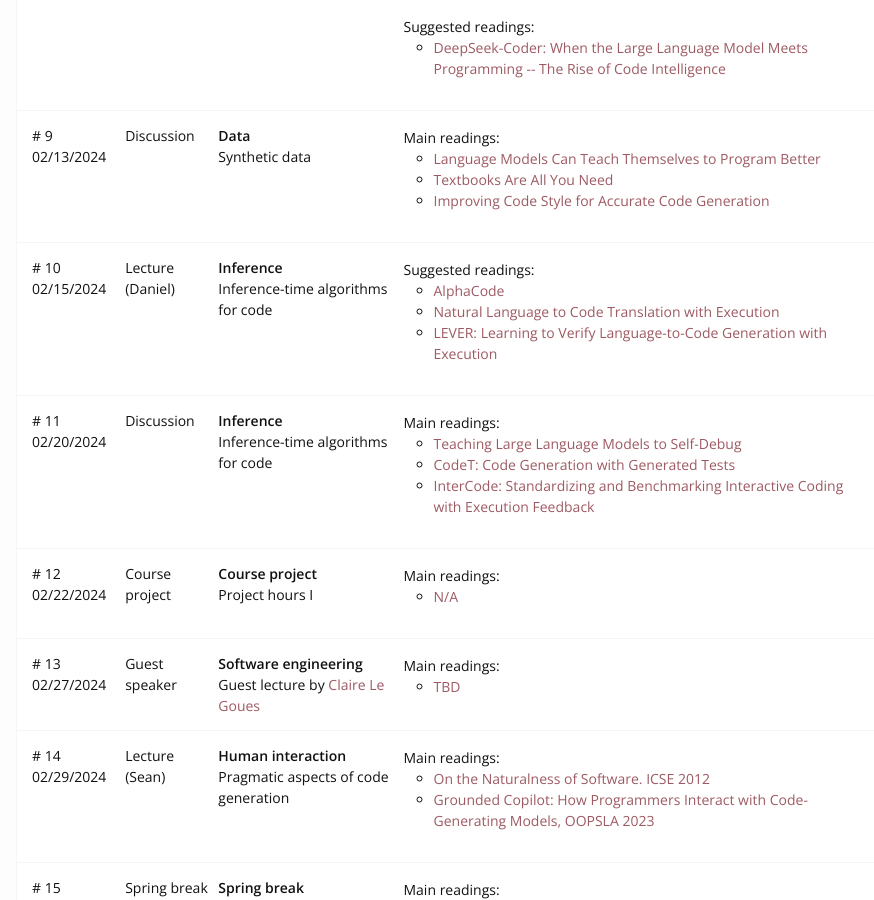
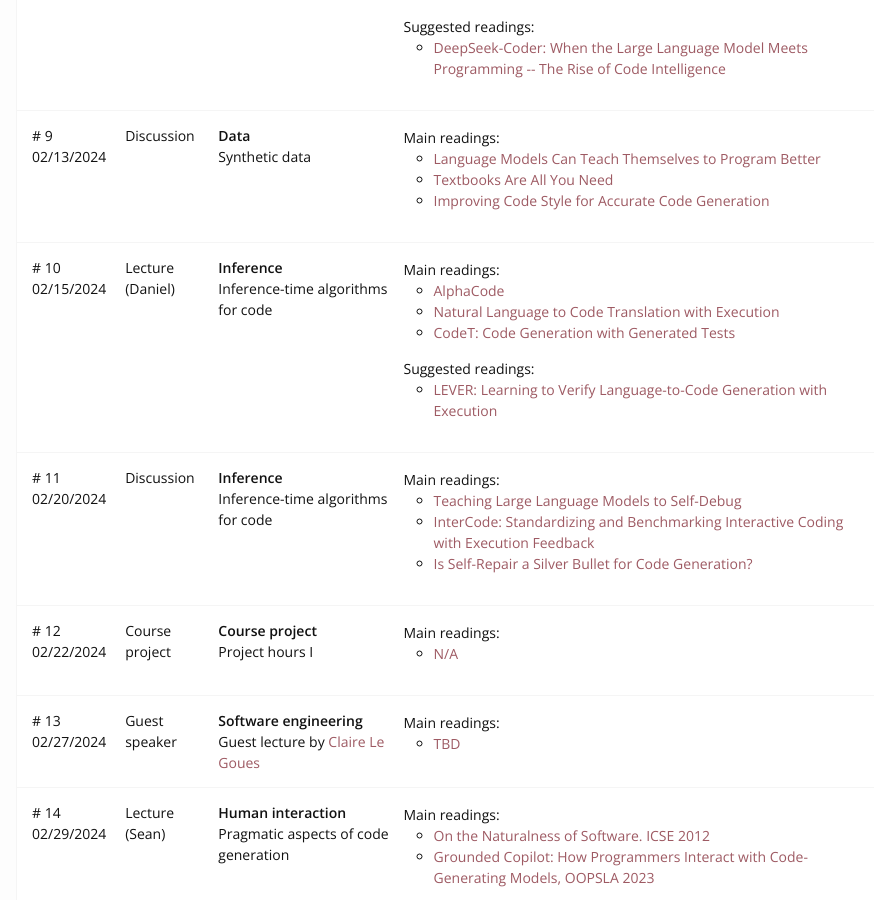
Before and after one commit to cmu-codegen/s2024, a Jekyll site: the page built from index.md, in a window 1280 px wide and 900 px high, scrolled down 3905 px. Shown: the whole window, without its empty margins (189-1063 px from the left). Built offline with Jekyll 4.4.1, drawn with Linux system fonts in a browser that asks for light colours; nearby versions of some CDN libraries.

Commit message:
update inference papers

```diff
--- a/_data/schedule.yml
+++ b/_data/schedule.yml
@@ -169,11 +169,14 @@ schedule:
     links:
       - url: /static_files/10.pdf
         name: slides
-    suggested:
+    main:
       - url: https://arxiv.org/abs/2203.07814
         title: "AlphaCode"
       - url: https://arxiv.org/abs/2204.11454
         title: "Natural Language to Code Translation with Execution"
+      - url: https://arxiv.org/abs/2207.10397
+        title: "CodeT: Code Generation with Generated Tests"
+    suggested:
       - url: https://arxiv.org/abs/2207.10397
         title: "LEVER: Learning to Verify Language-to-Code Generation with Execution"
 
@@ -189,10 +192,10 @@ schedule:
     main:
       - url: https://arxiv.org/abs/2304.05128
         title: "Teaching Large Language Models to Self-Debug"
-      - url: https://arxiv.org/abs/2207.10397
-        title: "CodeT: Code Generation with Generated Tests"
       - url: https://arxiv.org/abs/2306.14898
         title: "InterCode: Standardizing and Benchmarking Interactive Coding with Execution Feedback"
+      - url: https://arxiv.org/abs/2306.09896
+        title: "Is Self-Repair a Silver Bullet for Code Generation?"
 
   - number: 12
     title: Project hours I
```
